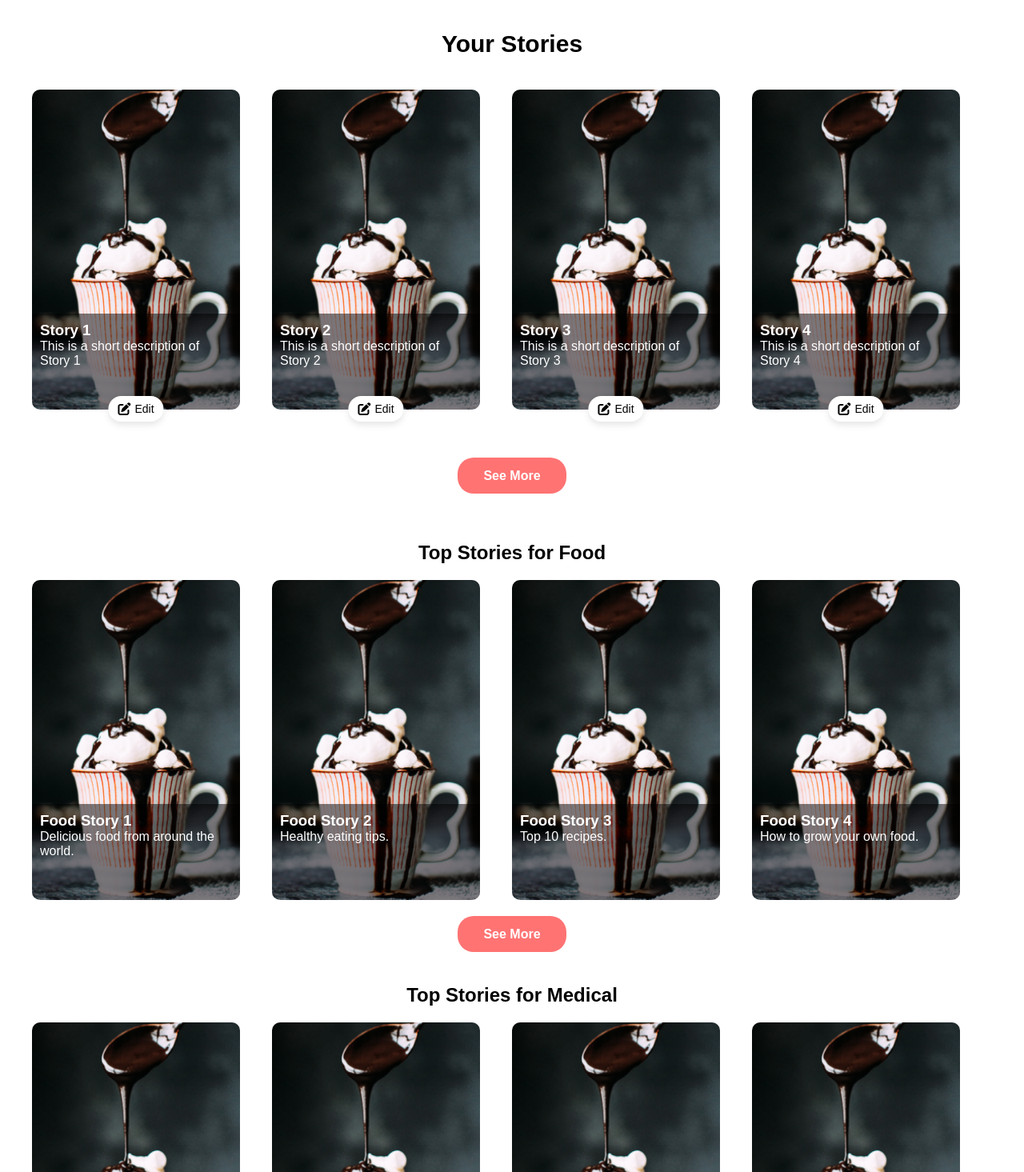
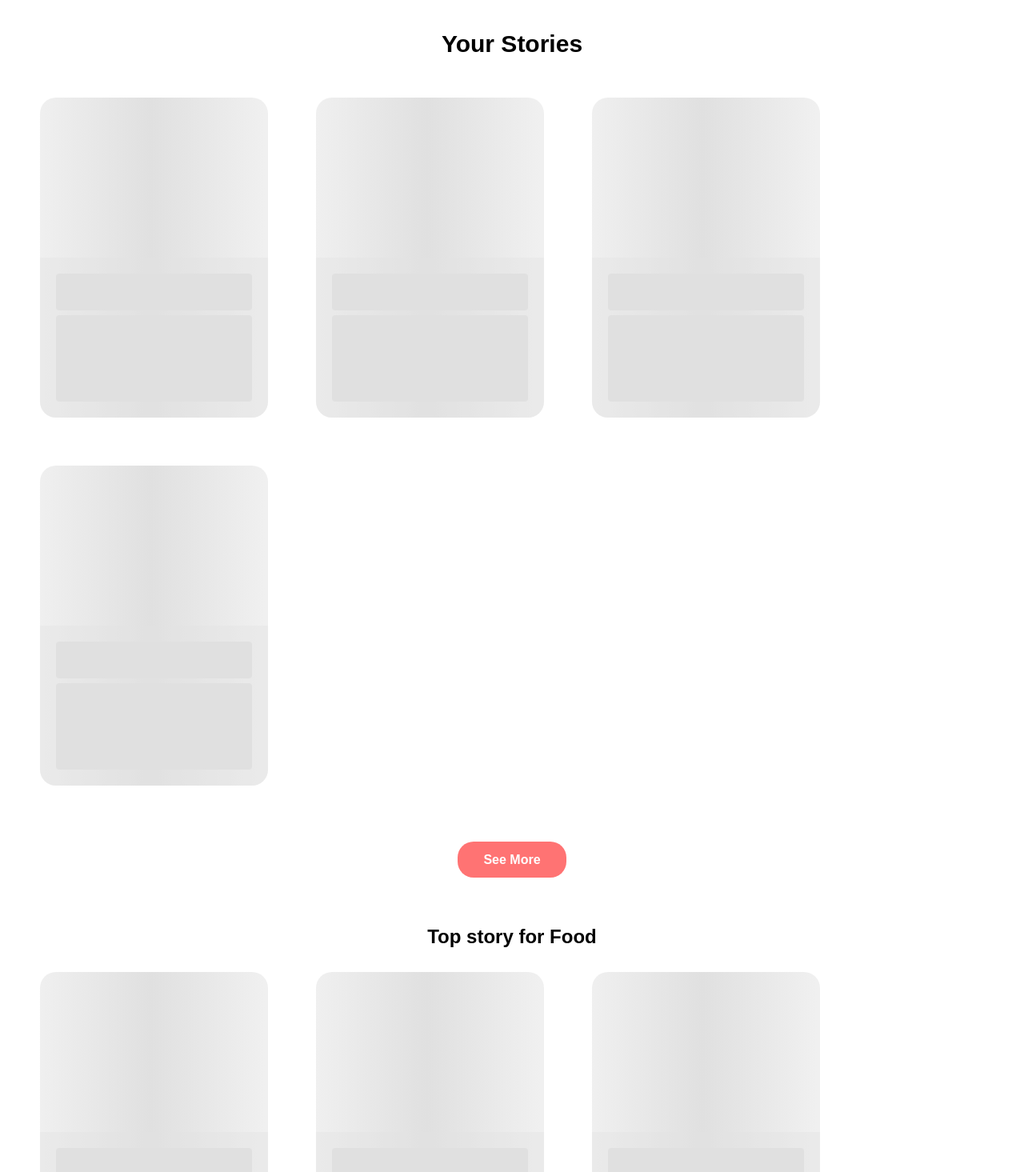
Before and after one commit to kansalsaloni/story-app, a React (Create React App) app in the folder frontend/: page / in a window 1280 px wide. Shown: the part 325-1790 px from the top of the page at 80% size. Built offline with nearby package versions, Linux system fonts and the light colour scheme.

Commit message:
shimmer weffect

```diff
--- a/frontend/src/Component/StoryCards.jsx
+++ b/frontend/src/Component/StoryCards.jsx
@@ -4,10 +4,66 @@ import YourStory from '../Pages/YourStory';
 import StorySlide from './StorySlide';
 import { PopupContext } from '../util/PopupContext';
 import { useNavigate } from 'react-router-dom';
-
-function StoryCards({isAuthenticate, setSearchParams,categories,setCategories , setSelectedStory}) {
+import ShimmerCard from '../util/ShimmerCard'
+// function StoryCards({isAuthenticate,categoryValue=[], setSearchParams,categories=[],setCategories , setSelectedStory}) {
 
 
+//   const toggleSeeMore = (categoryIndex) => {
+//     const updatedCategories = categories.map((category, index) => {
+//       if (index === categoryIndex) {
+//         return { ...category, showAll: !category.showAll };
+//       }
+//       return category;
+//     });
+//     setCategories(updatedCategories);
+//   };
+//   const handleCardClick = (story) => {
+//     setSelectedStory(story);
+
+//     setSearchParams({ story: story.id, slide: 0 });
+//   };
+//   return (
+//   <>
+//     {isAuthenticate&&(
+//         <YourStory />
+//       )}
+//     <div className='story-cards-container'>
+//     {categoryValue.map((categoryName, catIndex) => {
+//           const categoryData = categories.find((cat) => cat.category === categoryName);
+
+//           if (!categoryData) return 'No availiabel';
+
+//           return (
+//          <div className="category-section">
+//     <h2 className="category-heading">{`Top story for Food`}</h2>
+
+//           <div className="category-cards">
+//             {categoryData.cards
+//               .slice(0, categoryData.showAll ? categoryData.cards.length : 4)
+//               .map((card) => (
+//                 <div key={card.id} className="story-card" style={{ backgroundImage: `url(${card.image})` }}  onClick={() => handleCardClick(card)}>
+//                   <div className="card-overlay">
+//                     <h3>{card.title}</h3>
+//                     <p className='text'>{card.text}</p>
+//                   </div>
+//                 </div>
+//               ))}
+//           </div>
+//           <button className="btn see-more-button" onClick={() => toggleSeeMore(catIndex)}>
+//             {categoryData.showAll ? 'See Less' : 'See More'}
+//           </button>
+//         </div>
+
+// );
+// })}
+//     </div>
+//     </>
+//   );
+// }
+
+// export default StoryCards;
+
+function StoryCards({ isAuthenticate, categoryArray = [], setSearchParams, categories = [], setCategories, setSelectedStory,isShimmerLoading }) {
   const toggleSeeMore = (categoryIndex) => {
     const updatedCategories = categories.map((category, index) => {
       if (index === categoryIndex) {
@@ -17,37 +73,54 @@ function StoryCards({isAuthenticate, setSearchParams,categories,setCategories ,
     });
     setCategories(updatedCategories);
   };
+
   const handleCardClick = (story) => {
     setSelectedStory(story);
-
     setSearchParams({ story: story.id, slide: 0 });
   };
+
   return (
     <>
-    {isAuthenticate&&(
-        <YourStory />
-      )}
+      {isAuthenticate && <YourStory isShimmerLoading={isShimmerLoading}/>}
       <div className='story-cards-container'>
-      {categories.map((category, index) => (
-        <div key={index} className="category-section">
-          <h2 className="category-heading">{category.heading}</h2>
+        {
+          categoryArray.map((categoryName, catIndex) => {
+            const categoryData = categories.find((cat) => cat.category === categoryName);
+
+            if (!categoryData) return null;
+
+            return (
+              <div key={catIndex} className="category-section">
+                <h2 className="category-heading">{`Top story for ${categoryName}`}</h2>
+
                 <div className="category-cards">
-            {category.cards
-              .slice(0, category.showAll ? category.cards.length : 4)
+                  {isShimmerLoading
+
+                    ? Array(4).fill().map((_, index) =><ShimmerCard />)
+                    : categoryData.cards
+                        .slice(0, categoryData.showAll ? categoryData.cards.length : 4)
                         .map((card) => (
-                <div key={card.id} className="story-card" style={{ backgroundImage: `url(${card.image})` }}  onClick={() => handleCardClick(card)}>
+                          <div
+                            key={card.id}
+                            className="story-card"
+                            style={{ backgroundImage: `url(${card.image})` }}
+                            onClick={() => handleCardClick(card)}
+                          >
                             <div className="card-overlay">
                               <h3>{card.title}</h3>
-                    <p className='text'>{card.text}</p>
+                              <p className="text">{card.text}</p>
                             </div>
                           </div>
                         ))}
                 </div>
-          <button className="btn see-more-button" onClick={() => toggleSeeMore(index)}>
-            {category.showAll ? 'See Less' : 'See More'}
+
+                <button className="btn see-more-button" onClick={() => toggleSeeMore(catIndex)}>
+                  {categoryData.showAll ? 'See Less' : 'See More'}
                 </button>
               </div>
-      ))}
+            );
+          })
+        }
       </div>
     </>
   );
--- a/frontend/src/Pages/Home.jsx
+++ b/frontend/src/Pages/Home.jsx
@@ -14,12 +14,11 @@ function Home() {
   const navigate=useNavigate();
   const [searchParams, setSearchParams] = useSearchParams();
   const [selectedStory, setSelectedStory] = useState(null);
-
+const isShimmerLoading=true;
 
   const [categories, setCategories] = useState([
     {
       category: 'Food',
-      heading: 'Top Stories for Food',
       showAll: false,
       cards: [
         { id: 1, title: 'Food Story 1', text: 'Delicious food from around the world.', image: FoodImage ,slides: [
@@ -44,7 +43,6 @@ function Home() {
     },
     {
       category: 'Medical',
-      heading: 'Top Stories for Medical',
       showAll: false,
       cards: [
         { id: 1, title: 'Medical Story 1', text: 'Latest medical breakthroughs.', image: FoodImage,
@@ -90,7 +88,7 @@ function Home() {
     };
   }, [storyId, isRegisterPopupOpen, isLoginPopupOpen, isCreateStoryPopupOpen]);
 
-
+const category=['Food','Medical'];
 
 
 
@@ -99,7 +97,7 @@ function Home() {
     <div className={`home-content ${storyId || isRegisterPopupOpen || isLoginPopupOpen || isCreateStoryPopupOpen ? 'background-blurred' : ''}`}>
 
         <FilterCards />
-        <StoryCards isAuthenticate={true} setSearchParams={setSearchParams} categories={categories} setCategories={setCategories}  setSelectedStory={setSelectedStory}/>
+        <StoryCards isAuthenticate={true} setSearchParams={setSearchParams} categoryArray={category} categories={categories} setCategories={setCategories}  setSelectedStory={setSelectedStory} isShimmerLoading={isShimmerLoading}/>
     </div>
 
     {storyId && (
--- a/frontend/src/Pages/YourStory.jsx
+++ b/frontend/src/Pages/YourStory.jsx
@@ -1,6 +1,6 @@
-import React, { useState,useContext} from 'react'
+import React, { useState, useContext } from 'react';
 import '../Style/BookmarksStyle.css';
-import FoodImage from '../assets/Food.png'
+import FoodImage from '../assets/Food.png';
 import '../Style/StoryCardsStyle.css';
 import { FontAwesomeIcon } from '@fortawesome/react-fontawesome';
 import { faEdit } from '@fortawesome/free-solid-svg-icons';
@@ -8,11 +8,12 @@ import { PopupContext } from '../util/PopupContext';
 import { useNavigate } from 'react-router-dom';
 import StorySlide from '../Component/StorySlide';
 import CreateStoryPopUp from '../Component/CreateStoryPopUp';
+import ShimmerCard from '../util/ShimmerCard';
 
-function YourStory() {
-  const navigate=useNavigate();
+function YourStory({ isShimmerLoading }) {
+  const navigate = useNavigate();
   const [selectedStory, setSelectedStory] = useState(null);
-  const {toggleCreateStoryPopup,isCreateStoryPopupOpen,isModalOpen,setIsModalOpen} = useContext(PopupContext);
+  const { toggleCreateStoryPopup, isCreateStoryPopupOpen, isModalOpen, setIsModalOpen } = useContext(PopupContext);
   const [showAllStories, setShowAllStories] = useState(false);
   const [userStories, setUserStories] = useState([
     {
@@ -39,46 +40,15 @@ function YourStory() {
       id: 3,
       heading: 'Story 3',
       text: 'This is a short description of Story 3',
-          backgroundImage:FoodImage,
+      backgroundImage: FoodImage,
       slides: [
         { id: 1, title: 'Slide 1 Title', text: 'Slide 1 Description', image: FoodImage },
         { id: 2, title: 'Slide 2 Title', text: 'Slide 2 Description', image: FoodImage },
       ],
     },
-        {
-          id: 4,
-          heading: 'Story 4',
-          text: 'This is a short description of Story 4',
-          backgroundImage: FoodImage,
-        },
-        {
-            id: 4,
-            heading: 'Story 4',
-            text: 'This is a short description of Story 4',
-            backgroundImage: FoodImage,
-          },
-          {
-            id: 4,
-            heading: 'Story 4',
-            text: 'This is a short description of Story 4',
-            backgroundImage: FoodImage,
-          }, {
-            id: 4,
-            heading: 'Story 4',
-            text: 'This is a short description of Story 4',
-            backgroundImage: FoodImage,
-          }, {
-            id: 4,
-            heading: 'Story 4',
-            text: 'This is a short description of Story 4',
-            backgroundImage: FoodImage,
-          }, {
-            id: 4,
-            heading: 'Story 4',
-            text: 'This is a short description of Story 4',
-            backgroundImage: FoodImage,
-          }
+    // ... other stories
   ]);
+
   const handleSeeMore = () => {
     setShowAllStories(!showAllStories);
   };
@@ -93,12 +63,24 @@ function YourStory() {
   return (
     <>
       <div className='bookmarks-container'>
-    <h2 className="heading">Your Stories </h2>
+        <h2 className="heading">Your Stories</h2>
         <div className='story-cards-container'>
           <div className='category-cards'>
-        {displayedStories.map((story) => (
-          <div className='your-story-edit-cards'>
-          <div className="story-card" key={story.id} style={{ backgroundImage: `url(${story.backgroundImage})` }}  onClick={() => handleCardClick(story)}>
+            {isShimmerLoading ? (
+              <>
+              <ShimmerCard />
+              <ShimmerCard />
+              <ShimmerCard />
+              <ShimmerCard />
+              </>
+            ) : (
+              displayedStories.map((story) => (
+                <div className='your-story-edit-cards' key={story.id}>
+                  <div
+                    className="story-card"
+                    style={{ backgroundImage: `url(${story.backgroundImage})` }}
+                    onClick={() => handleCardClick(story)}
+                  >
                     <div className="card-overlay">
                       <h3>{story.heading}</h3>
                       <p className="text">{story.text}</p>
@@ -108,22 +90,18 @@ function YourStory() {
                     <FontAwesomeIcon icon={faEdit} className="edit-icon" /> Edit
                   </button>
                 </div>
-
-        ))}
+              ))
+            )}
           </div>
         </div>
         <button className="btn see-more-button" onClick={handleSeeMore}>
           {showAllStories ? 'See Less' : 'See More'}
         </button>
       </div>
-    {isCreateStoryPopupOpen&&(
-    <CreateStoryPopUp />
-  )}
-    {isModalOpen && (
-        <StorySlide story={selectedStory} onClose={ ()=>setIsModalOpen(false)} />
-      )}
+      {isCreateStoryPopupOpen && <CreateStoryPopUp />}
+      {isModalOpen && <StorySlide story={selectedStory} onClose={() => setIsModalOpen(false)} />}
     </>
-  )
+  );
 }
 
-export default YourStory
+export default YourStory;
```
Lines whose indentation alone changed are shown as unchanged.
